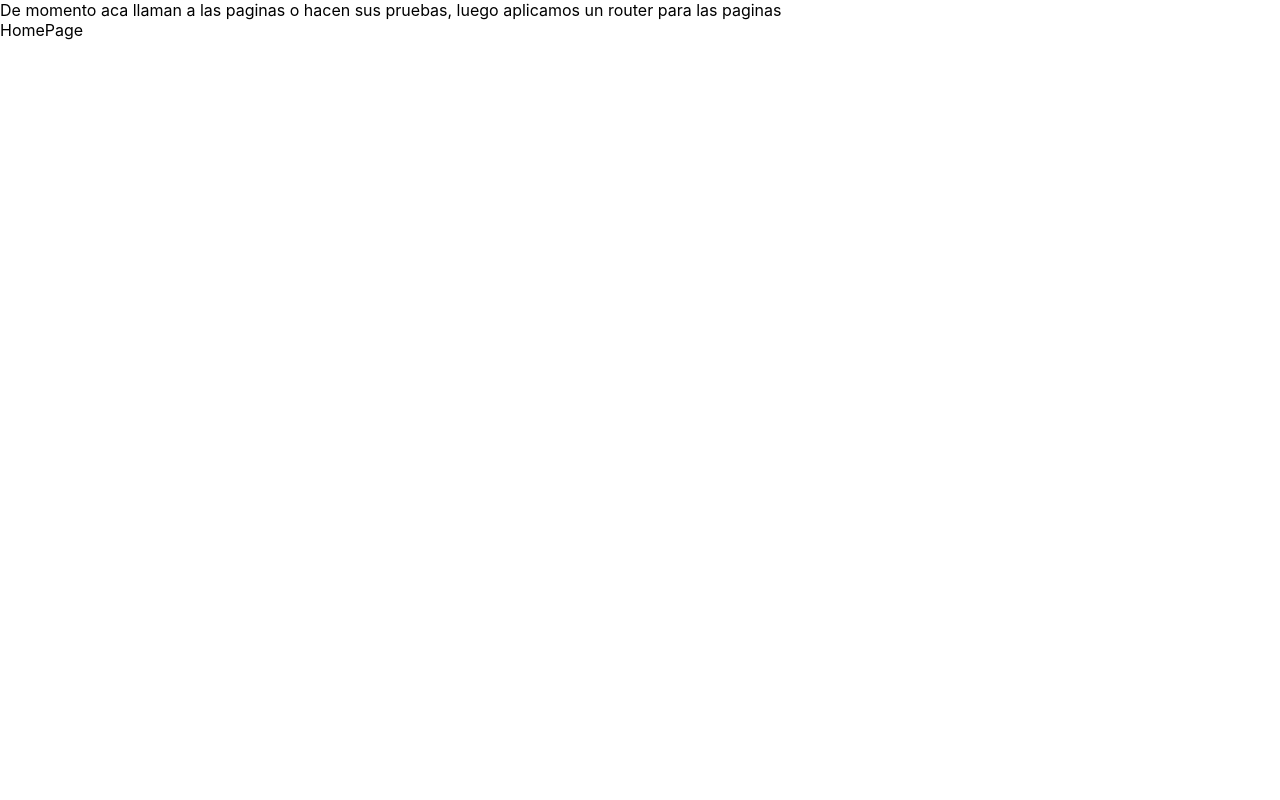
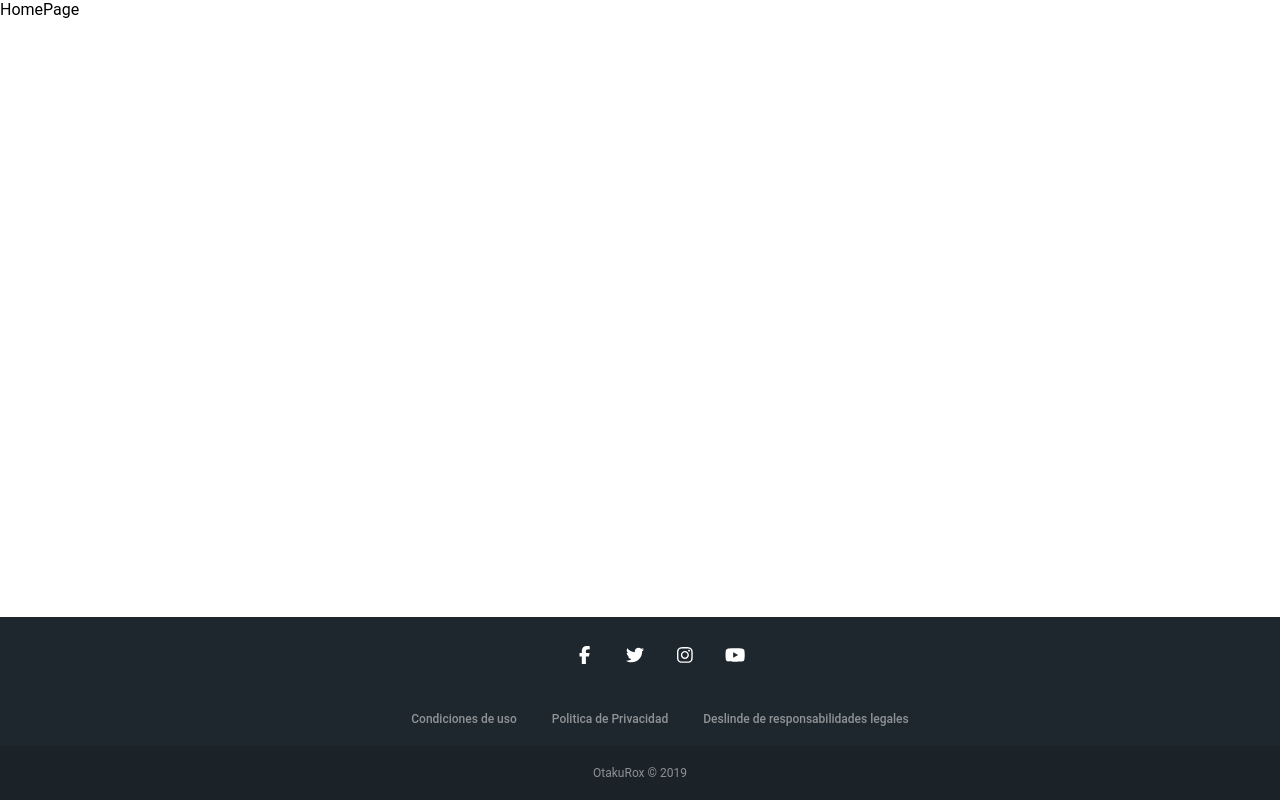
Before and after one commit to Cesar671/OtakuRoxClone, a React (Create React App) app: page / in a window 1280 px wide. Built offline with nearby package versions, Linux system fonts and the light colour scheme.

Commit message:
footer hecho listo para pullear

```diff
--- a/package.json
+++ b/package.json
@@ -3,6 +3,11 @@
   "version": "0.1.0",
   "private": true,
   "dependencies": {
+    "@fortawesome/fontawesome-svg-core": "^6.4.0",
+    "@fortawesome/free-brands-svg-icons": "^6.4.0",
+    "@fortawesome/free-regular-svg-icons": "^6.4.0",
+    "@fortawesome/free-solid-svg-icons": "^6.4.0",
+    "@fortawesome/react-fontawesome": "^0.2.0",
     "@testing-library/jest-dom": "^5.16.5",
     "@testing-library/react": "^13.4.0",
     "@testing-library/user-event": "^13.5.0",
--- a/src/App.js
+++ b/src/App.js
@@ -1,12 +1,14 @@
 import React from 'react'
 import HomePage from './pages/HomePage'
+import Footer from './global/footer/Footer'
 
 const App = () => {
   return (
-    <div>
-      De momento aca llaman a las paginas o hacen sus pruebas, luego aplicamos  un router para las paginas
+    <React.StrictMode>
+
       <HomePage />
-    </div>
+      <Footer />
+    </React.StrictMode>
   )
 }
 
--- /dev/null
+++ b/src/global/footer/Footer.jsx
@@ -0,0 +1,39 @@
+import React from 'react'
+import style from "./Footer.module.css"
+import styleLink from "../globalStyles/button.module.css"
+import { FontAwesomeIcon } from '@fortawesome/react-fontawesome'
+import { faFacebookF, faTwitter, faYoutube, faInstagram } from '@fortawesome/free-brands-svg-icons'
+
+const Footer = () => {
+  return (
+    <footer>
+        <div id={ style.footerContainer }>
+            <a className={ `${styleLink.link_svg} ${styleLink.link}` } href='#'>
+                <FontAwesomeIcon icon={faFacebookF }/>
+            </a>
+            <a className={ `${styleLink.link_svg} ${styleLink.link}` } href='#'>
+                <FontAwesomeIcon icon={ faTwitter }/>
+            </a>
+            <a className={ `${styleLink.link_svg} ${styleLink.link}` } href='#'>
+                <FontAwesomeIcon icon={ faInstagram }/>
+            </a>
+            <a className={ `${styleLink.link_svg} ${styleLink.link}` } href='#'>
+                <FontAwesomeIcon icon={ faYoutube }/>
+            </a>
+
+        </div>
+        <div id={style.footerContainer  }>
+            <a className={ `${styleLink.link_a} ${styleLink.link}` }  href='#'>Condiciones de uso</a>
+            <a className={ `${styleLink.link_a} ${styleLink.link}` } href='#'>Politica de Privacidad</a>
+            <a className={ `${styleLink.link_a} ${styleLink.link}` } href='#'>Deslinde de responsabilidades legales</a>
+        </div>
+        <div className={style.footerCopyRight}>
+            <div>
+                OtakuRox &copy; 2019
+            </div>
+        </div>
+    </footer>
+  )
+}
+
+export default Footer
--- /dev/null
+++ b/src/global/footer/Footer.module.css
@@ -0,0 +1,18 @@
+#footerContainer {
+    display: flex;
+    justify-content: center;
+    width: 100%;
+    align-items: center;
+    gap: 15px;
+    flex-wrap: wrap;
+    padding: 20px 10px 10px 20px;
+    font-weight: 500;
+}
+
+.footerCopyRight {
+    display: flex;
+    justify-content: center;
+    align-items: center;
+    padding: 20px;
+    background-color: rgba(0, 0, 0, 0.1);
+}
--- /dev/null
+++ b/src/global/globalStyles/button.module.css
@@ -0,0 +1,27 @@
+.link_a{
+    border-radius: 20px;
+}
+
+.link_svg{
+    border-radius:50%;
+    font-size: 18px;
+    width: 15px;
+    height: 15px;
+    display: flex;
+    justify-content: center;
+    align-items: center;
+    color: #fff !important
+}
+
+.link{
+    text-decoration: none;
+    color: inherit;
+    transition: all 0.3s ease-in-out;
+    padding: 10px;
+}
+
+
+
+.link:hover{
+    background-color: #ef5777;
+}
--- a/src/index.css
+++ b/src/index.css
@@ -1,13 +1,24 @@
+#root,
+html,
 body {
+  position: relative;
+  width: 100%;
+  height: 100%;
+  font-family: Roboto;
+  overflow: hidden;
+  top: 0;
+  left:0;
   margin: 0;
-  font-family: -apple-system, BlinkMacSystemFont, 'Segoe UI', 'Roboto', 'Oxygen',
-    'Ubuntu', 'Cantarell', 'Fira Sans', 'Droid Sans', 'Helvetica Neue',
-    sans-serif;
-  -webkit-font-smoothing: antialiased;
-  -moz-osx-font-smoothing: grayscale;
+  padding: 0;
+  display: flex;
+  flex-direction: column;
+  justify-content: space-between;
 }
 
-code {
-  font-family: source-code-pro, Menlo, Monaco, Consolas, 'Courier New',
-    monospace;
+footer{
+  width: 100%;
+  background-color: #1e272e;
+  color: rgba(255, 255, 255, .5);
+  font-size: 12px;
+  min-width: 230px;
 }
```
Also changed, not shown: 1 other file (tests, documents, lock files or other folders).
